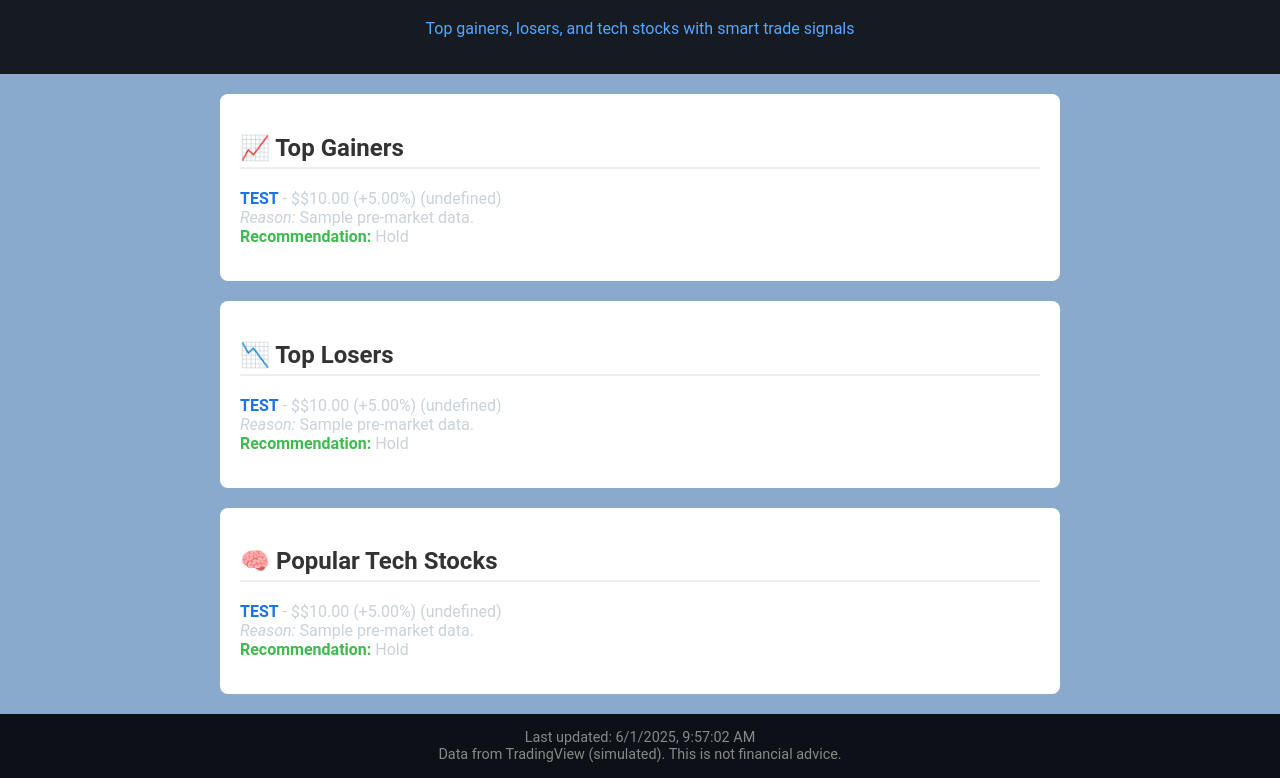
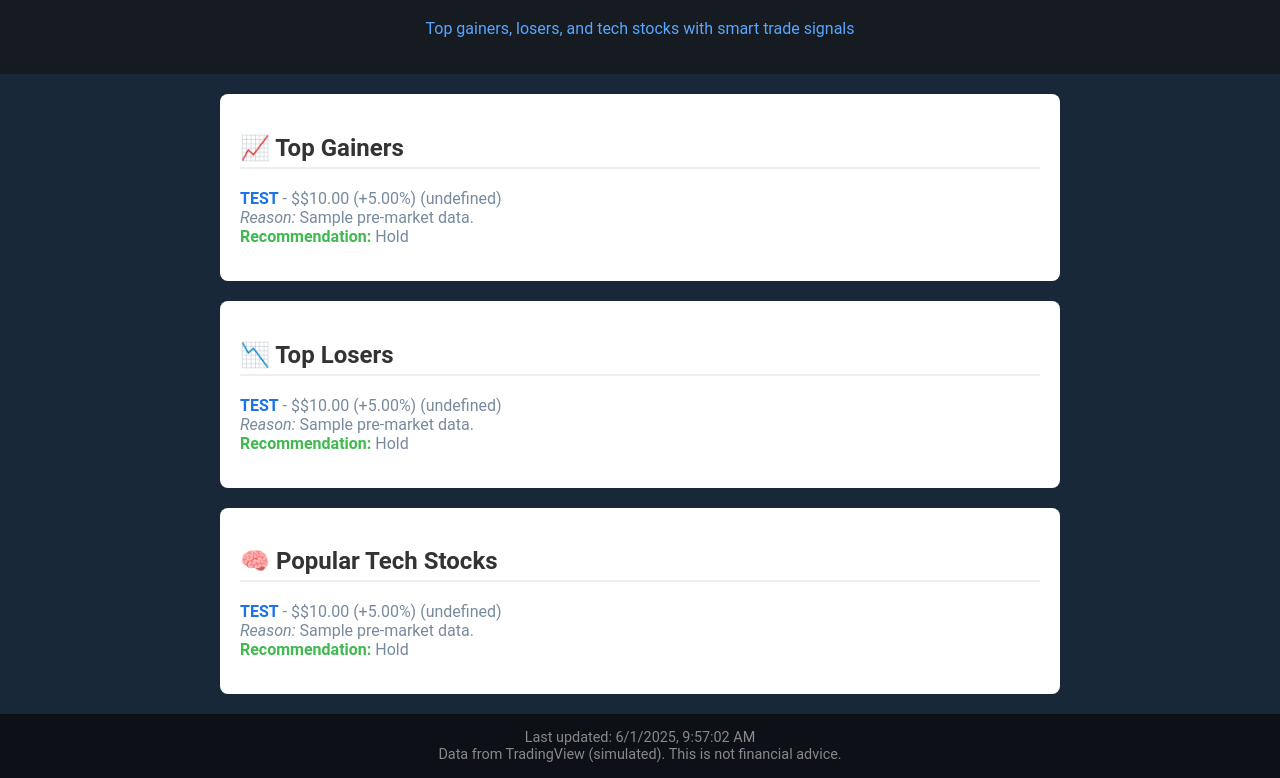
Before and after one commit to yaboibean/Website1, a plain HTML site: page index.html in a window 1280 px wide. Shown: the part 82-860 px from the top of the page. Drawn offline with Linux system fonts and the light colour scheme.

Commit message:
Update index.html

```diff
--- a/index.html
+++ b/index.html
@@ -7,7 +7,7 @@
   <style>
     body {
   font-family: 'Roboto', sans-serif;
-  background: #89aacc;
+  background: #192838;
   color: #2e4459;
   margin: 0;
   padding: 0;
@@ -20,7 +20,7 @@ header {
 }
 section {
   background: #1e222a;
-  color: #c9d1d9;
+  color: #778a9e;
 }
 h2 {
   color: #58a6ff;
```
